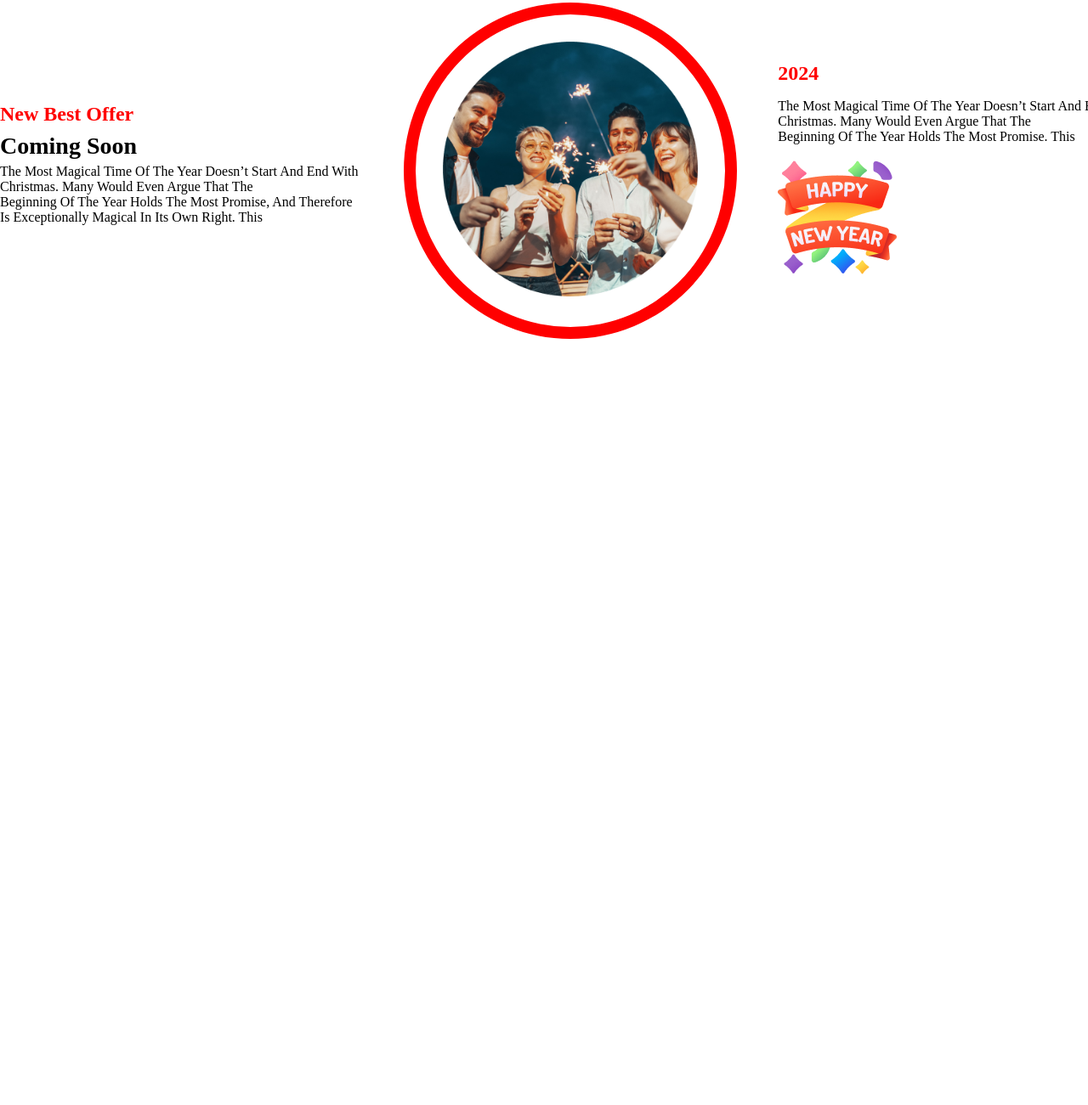
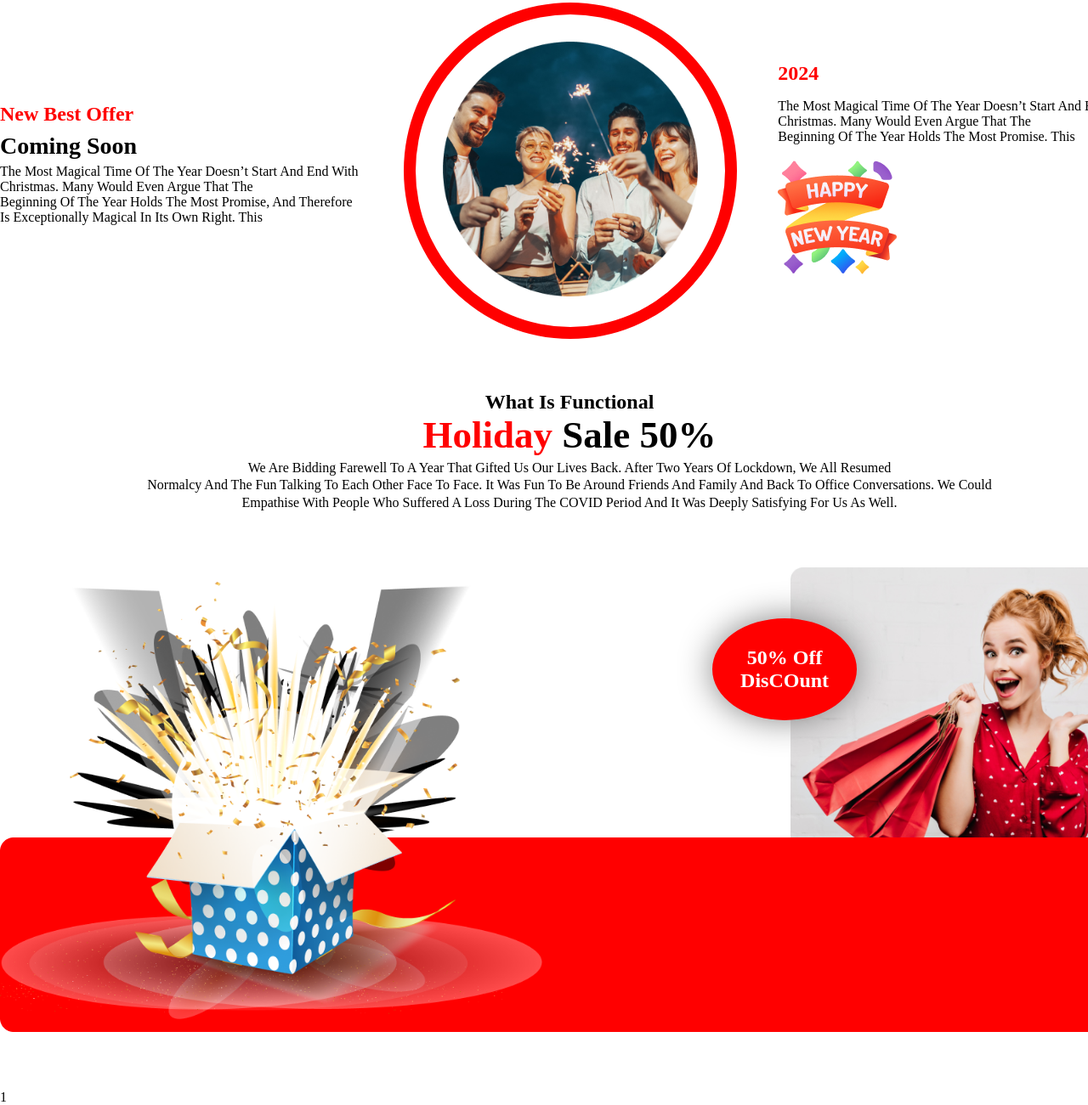
Before and after one commit to saifulrasel1/new-year-new-journey, a plain HTML site: page index.html in a window 1280 px wide. Shown: the part 2207-3508 px from the top of the page at 85% size. Before the commit the page ends 2606 px from the top, so only its background shows below. Drawn offline with Linux system fonts and the light colour scheme.

Commit message:
holiday section added

```diff
--- a/index.html
+++ b/index.html
@@ -83,6 +83,42 @@
         </div>
     </section>
     <!-- holiday section  -->
+    <section>
+        <div>
+            <div class="holiday-1st-info">
+                <h1>what is functional</h1>
+                <h1 class="h1"><span>holiday</span> sale 50%</h1>
+                <p>We are bidding farewell to a year that gifted us our lives back. After two years of lockdown, we all resumed <br>normalcy and the fun talking to each other face to face. It was fun to be around friends and family and back to office conversations. We could <br>empathise with people who suffered a loss during the COVID period and it was deeply satisfying for us as well.</p>
+            </div>
+            <div class="holiday-main">
+                <div class="group-75">
+                    <img src="./resources/Group 75.png" alt="">
+                </div>
+                <div class="rectangle-2">
+                    <img src="./resources/Rectangle 2.png" alt="">
+                </div>
+                <div id="rectangle-1">
+                    <div class="rectangle-1" >
+                        <img src="./resources/Rectangle 1.png" alt="">
+                        <div class="rectangle-1-info">
+                            <h2>50% off</h2>
+                            <h2>DisCOunt</h2>
+                        </div>
+                    </div>
+                </div>
+            </div>
+        </div>
+    </section>
+
+    <!-- portfolio section  -->
+    <section>
+        <div>
+            <div>
+                <h1></h1>
+            </div>
+            <div>1</div>
+        </div>
+    </section>
 
 </body>
 
--- a/style.css
+++ b/style.css
@@ -128,31 +128,107 @@ section {
 .shedule-info span {
     color: red;
 }
+
 /* <!-- grid section  --> */
-.grid-section{
+.grid-section {
     display: flex;
-   align-items: center;
-   justify-content: center;
-   text-transform: capitalize;
-   gap: 3em;
+    align-items: center;
+    justify-content: center;
+    text-transform: capitalize;
+    gap: 3em;
 }
-.grid-section span{
+
+.grid-section span {
     color: red;
 }
-.grid-section-1st h1{
+
+.grid-section-1st h1 {
     margin-top: 8px;
     font-size: 28px;
     margin-bottom: 5px;
 }
-.grid-section-img{
+
+.grid-section-img {
     width: 400px;
     border: 14px solid red;
     border-radius: 50%;
     padding: 2em;
 }
-.grid-section-img img{
+
+.grid-section-img img {
     width: 300px;
 }
-.grid-section-3rd h2,p{
+
+.grid-section-3rd h2,
+p {
     margin-bottom: 1rem;
 }
+
+/* holiday section  */
+.holiday-1st-info {
+
+    text-align: center;
+    line-height: 1.3em;
+    text-transform: capitalize;
+}
+
+.holiday-1st-info .h1 {
+    font-size: 45px;
+    margin-top: 18px;
+    margin-bottom: 18px;
+}
+
+.holiday-1st-info .h1 span {
+    color: red;
+}
+
+.holiday-main {
+    position: relative;
+    height: 600px;
+}
+
+.rectangle-2 {
+    position: absolute;
+    bottom: 0;
+    z-index: 100;
+}
+
+.group-75 {
+    position: absolute;
+    bottom: 0;
+    z-index: 140;
+
+}
+
+.group-75 img {
+    width: 80%;
+}
+
+.rectangle-1 {
+    position: absolute;
+    right: 0;
+    bottom: 25.5%;
+    z-index: 0;
+    text-align: center;
+
+}
+
+.rectangle-1 img {
+    width: 91%;
+    height: 50%;
+}
+
+
+
+.rectangle-1-info {
+    position: absolute;
+    top: 15%;
+    left: -17%;
+    padding: 15px;
+    border-radius: 50%;
+    border: 18px solid red;
+    background-color: red;
+    text-transform: capitalize;
+    color: white;
+    box-shadow: 0px 0px 40px gray;
+}
```
